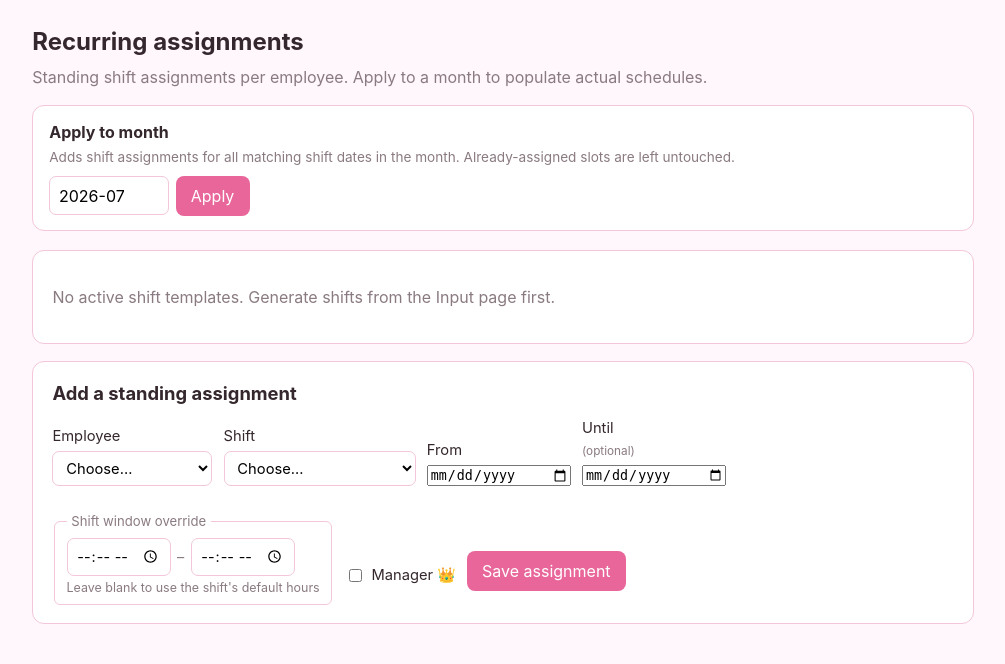
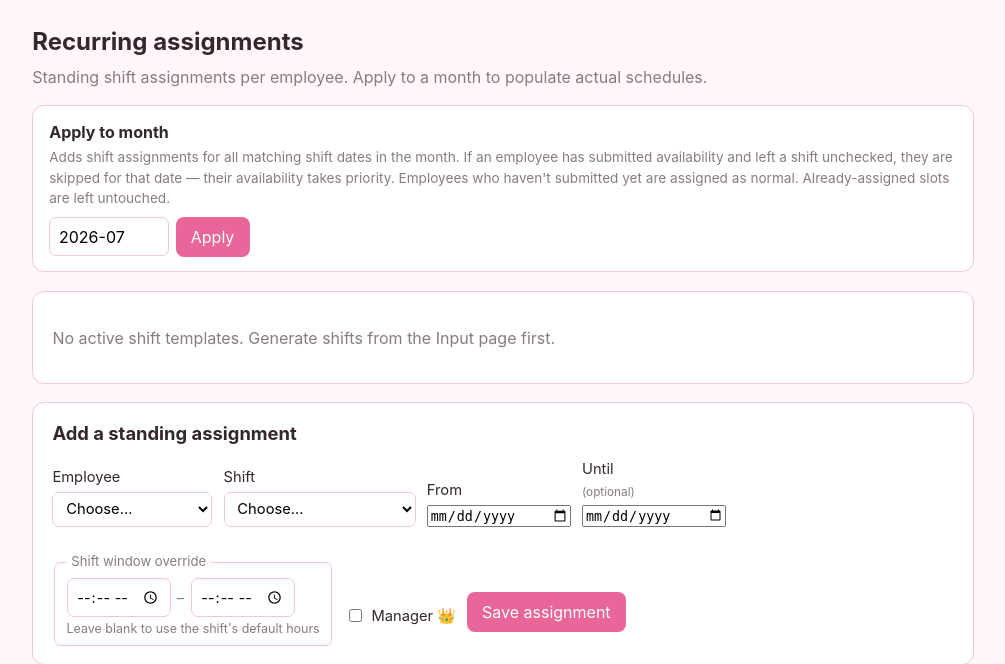
Before and after one commit to papaya-aya/ichigo-ichie, a Flask app: page /owner/recurring-assignments in a window 1280 px wide. Shown: the part 52-716 px from the top of the page, without its empty margins (137-1142 px from the left). Run offline with Flask 3, Linux system fonts and the light colour scheme; the visitor is signed in with stand-in values (Sample User, id 1); data that the repository does not hold is empty; parts of the project's set-up code (start-up, migrations or seed data) failed here and were passed over; some libraries are stand-ins or nearby versions.

Commit message:
Prioritize availability over standing assignments on apply
If an employee submitted availability for the month but left a specific
shift unchecked (said unavailable), that shift is now skipped when
applying recurring assignments. Employees who haven't submitted yet
are still assigned as normal.

Flash message now reports how many were skipped due to unavailability.

Co-Authored-By: Claude Sonnet 4.6 <noreply@anthropic.com>

```diff
--- a/app.py
+++ b/app.py
@@ -1268,24 +1268,53 @@ def apply_recurring_assignments():
              JOIN shift_templates t ON t.id = ra.template_id"""
     ).fetchall()
 
-    # Group recurring assignments by template_id
     by_template = {}
     for ra in ra_rows:
         by_template.setdefault(ra["template_id"], []).append(ra)
 
-    added = skipped = 0
+    # Load every availability row for this month so we can respect stated unavailability.
+    # A row existing = the employee said they can work (or if_needed) for that shift.
+    # No row + they submitted for the month = they explicitly left it unchecked = unavailable.
+    avail_rows = g.db.execute(
+        """SELECT a.employee_id, a.shift_instance_id, a.start_time, a.end_time
+             FROM availability a
+             JOIN shift_instances si ON si.id = a.shift_instance_id
+            WHERE si.date LIKE ?""",
+        (month + "-%",),
+    ).fetchall()
+    avail_map  = {(r["employee_id"], r["shift_instance_id"]): r for r in avail_rows}
+    # employees who submitted any availability this month (so we know they engaged)
+    submitted_emps = {r["employee_id"] for r in avail_rows}
+
+    added = skipped = unavailable = 0
     for inst in instances:
-        template_id = inst["id"]   # t.id from instances_for_month join
+        template_id = inst["id"]
         for ra in by_template.get(template_id, []):
             if ra["start_date"] > inst["date"]:
                 continue
             if ra["end_date"] and ra["end_date"] < inst["date"]:
                 continue
-            start = ra["start_time"] or ra["tmpl_start"]
-            end   = ra["end_time"]   or ra["tmpl_end"]
+
+            emp_id = ra["employee_id"]
+
+            # Availability takes priority over standing assignments.
+            if emp_id in submitted_emps:
+                av = avail_map.get((emp_id, inst["instance_id"]))
+                if av is None:
+                    # They submitted this month but left this shift unchecked → not available.
+                    unavailable += 1
+                    continue
+                # They're available — prefer their submitted window, fall back to standing override.
+                start = ra["start_time"] or av["start_time"]
+                end   = ra["end_time"]   or av["end_time"]
+            else:
+                # No availability submitted yet — standing assignment applies.
+                start = ra["start_time"] or ra["tmpl_start"]
+                end   = ra["end_time"]   or ra["tmpl_end"]
+
             existing = g.db.execute(
                 "SELECT id FROM assignments WHERE shift_instance_id=? AND employee_id=?",
-                (inst["instance_id"], ra["employee_id"]),
+                (inst["instance_id"], emp_id),
             ).fetchone()
             if existing:
                 skipped += 1
@@ -1294,15 +1323,15 @@ def apply_recurring_assignments():
                     """INSERT INTO assignments
                          (shift_instance_id, employee_id, start_time, end_time, is_manager)
                        VALUES (?, ?, ?, ?, ?)""",
-                    (inst["instance_id"], ra["employee_id"],
-                     start, end, ra["is_manager"]),
+                    (inst["instance_id"], emp_id, start, end, ra["is_manager"]),
                 )
                 added += 1
 
     g.db.commit()
     parts = []
-    if added:   parts.append(f"{added} assignment(s) added")
-    if skipped: parts.append(f"{skipped} already assigned (kept)")
+    if added:        parts.append(f"{added} assignment(s) added")
+    if unavailable:  parts.append(f"{unavailable} skipped (said unavailable)")
+    if skipped:      parts.append(f"{skipped} already assigned (kept)")
     flash(f"{month_label(month)}: {', '.join(parts) or 'nothing to apply'}.", "success")
     return redirect(url_for("recurring_assignments"))
 
--- a/templates/recurring_assignments.html
+++ b/templates/recurring_assignments.html
@@ -10,6 +10,9 @@
   <b>Apply to month</b>
   <p class="help" style="margin:0.2rem 0 0.5rem">
     Adds shift assignments for all matching shift dates in the month.
+    If an employee has submitted availability and left a shift unchecked,
+    they are skipped for that date — their availability takes priority.
+    Employees who haven't submitted yet are assigned as normal.
     Already-assigned slots are left untouched.
   </p>
   <form method="post" action="{{ url_for('apply_recurring_assignments') }}" class="row-actions" style="margin:0">
```
